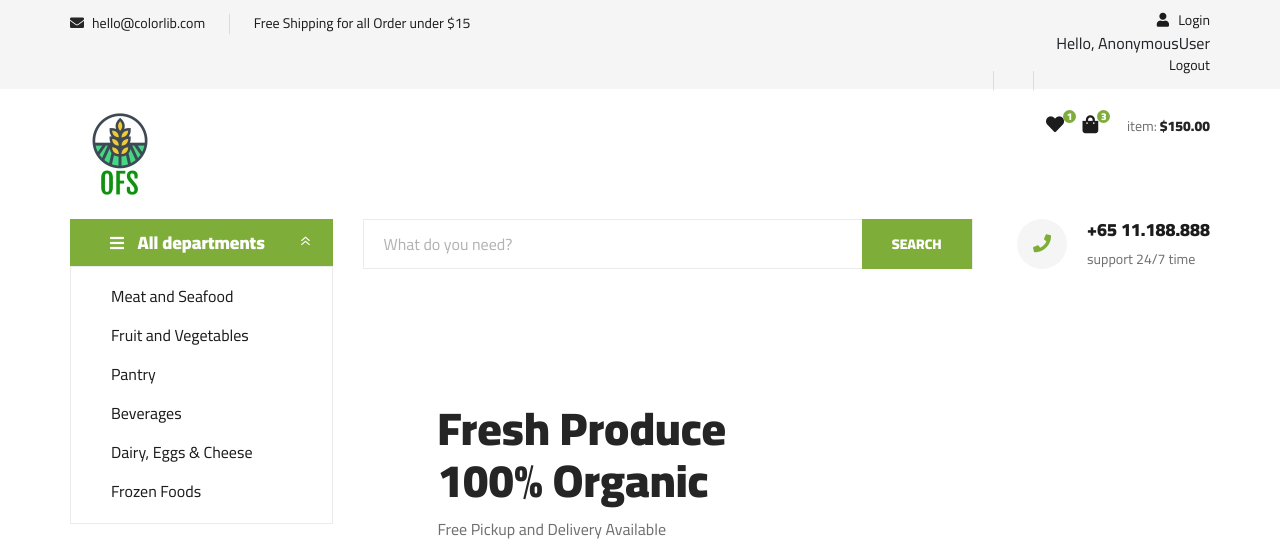
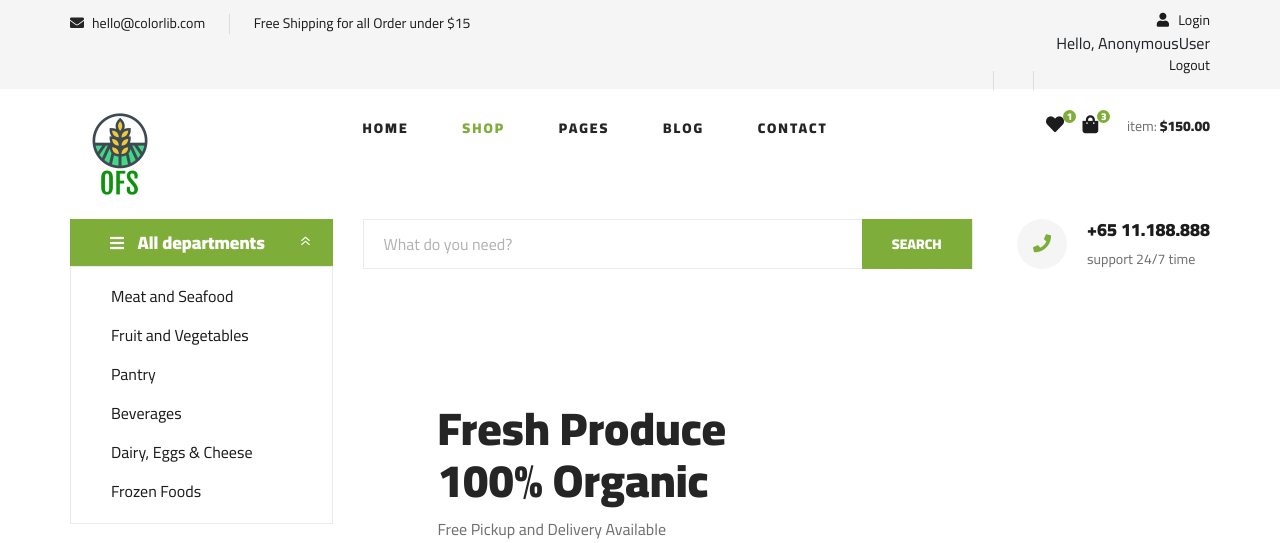
Before and after one commit to huy8208/OFS-project, a Django app: page / in a window 1280 px wide. Shown: the top 543 px of the page. Run offline with Django 3.2, Linux system fonts and the light colour scheme; some libraries are stand-ins or nearby versions.

Commit message:
Add header menu back, to show all products in Shop

```diff
--- a/project_root/web_app/templates/index.html
+++ b/project_root/web_app/templates/index.html
@@ -131,7 +131,20 @@
                 </div>
                 <div class="col-lg-6">
                     <nav class="header__menu">
-
+                        <ul>
+                            <li><a href="./index.html">Home</a></li>
+                            <li class="active"><a href="./shop-grid.html">Shop</a></li>
+                            <li><a href="#">Pages</a>
+                                <ul class="header__menu__dropdown">
+                                    <li><a href="./shop-details.html">Shop Details</a></li>
+                                    <li><a href="./shoping-cart.html">Shoping Cart</a></li>
+                                    <li><a href="./checkout.html">Check Out</a></li>
+                                    <li><a href="./blog-details.html">Blog Details</a></li>
+                                </ul>
+                            </li>
+                            <li><a href="./blog.html">Blog</a></li>
+                            <li><a href="./contact.html">Contact</a></li>
+                        </ul>
                     </nav>
                 </div>
                 <div class="col-lg-3">
```
